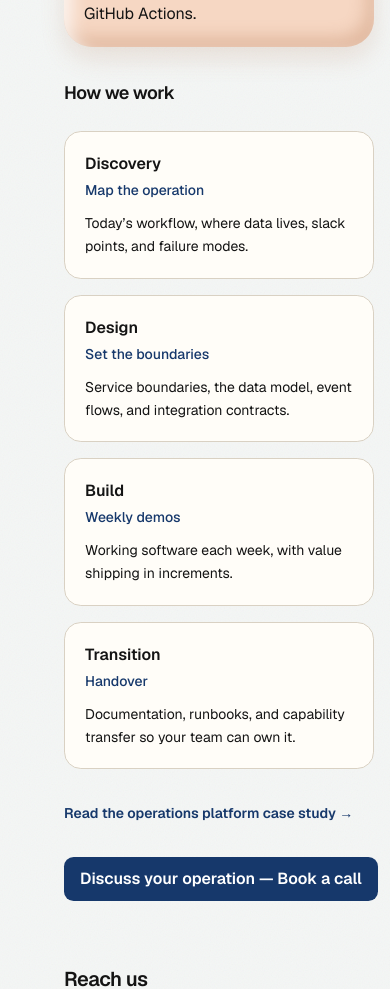
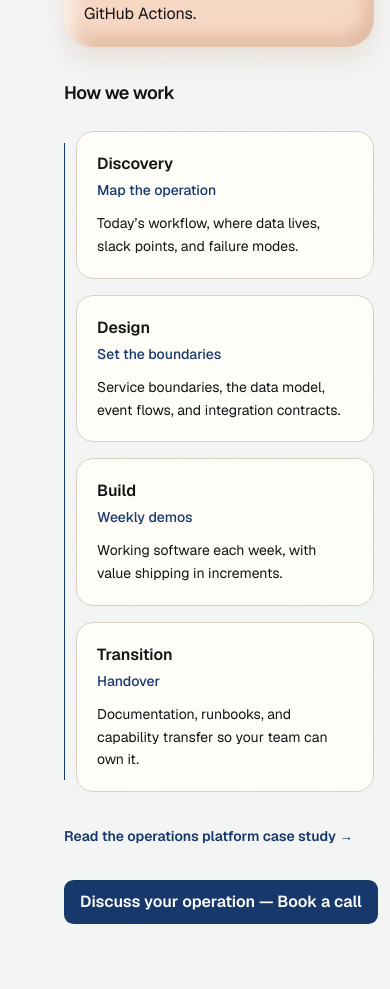
Before and after one commit to ShivP102/NisCorp_business_profile, a Next.js app: page /services in a window 390 px wide. Shown: the part 2180-3169 px from the top of the page. Built offline with nearby package versions, Linux system fonts and the light colour scheme.

Commit message:
improving workflows

```diff
--- a/app/services/page.tsx
+++ b/app/services/page.tsx
@@ -131,6 +131,7 @@ export default function ServicesPage() {
                   id="enterprise-shapes"
                   heading="How we work"
                   level={3}
+                  mode="sequence"
                   shapes={offering.shapes}
                 />
                 <p>
--- a/components/EngagementShapes.tsx
+++ b/components/EngagementShapes.tsx
@@ -1,10 +1,12 @@
 import type { OfferingShape } from "@/lib/data";
+import { cn } from "cn";
 
 type EngagementShapesProps = {
   heading: string;
   shapes: OfferingShape[];
   id?: string;
   level?: 2 | 3;
+  mode?: "peers" | "sequence";
 };
 
 export function EngagementShapes({
@@ -12,10 +14,13 @@ export function EngagementShapes({
   shapes,
   id = "engagement-shapes",
   level = 2,
+  mode = "peers",
 }: EngagementShapesProps) {
-  const columns =
-    shapes.length > 3 ? "sm:grid-cols-2 lg:grid-cols-4" : "sm:grid-cols-3";
+  const sequence = mode === "sequence";
+  const wideAtLg = shapes.length > 3;
+  const columns = wideAtLg ? "sm:grid-cols-2 lg:grid-cols-4" : "sm:grid-cols-3";
   const HeadingTag = level === 3 ? "h3" : "h2";
+  const ListTag = sequence ? "ol" : "ul";
   const headingClass =
     level === 3
       ? "text-lg font-semibold tracking-tight text-foreground"
@@ -26,11 +31,33 @@ export function EngagementShapes({
       <HeadingTag id={id} className={headingClass}>
         {heading}
       </HeadingTag>
-      <ul className={`mt-6 grid gap-4 ${columns}`}>
+      <div className="relative mt-6">
+        {sequence ? (
+          <>
+            <div
+              aria-hidden
+              className="pointer-events-none absolute top-3 bottom-3 left-0 z-0 w-px bg-accent sm:hidden"
+            />
+            <div
+              aria-hidden
+              className={cn(
+                "pointer-events-none absolute top-1/2 z-0 h-px -translate-y-1/2 bg-accent",
+                wideAtLg
+                  ? "right-[12.5%] left-[12.5%] hidden lg:block"
+                  : "right-[16.67%] left-[16.67%] hidden sm:block",
+              )}
+            />
+          </>
+        ) : null}
+        <ListTag className={cn("relative z-10 grid list-none gap-4", columns)}>
           {shapes.map((shape) => (
             <li
               key={shape.name}
-            className="rounded-xl border border-border bg-surface px-5 py-5"
+              className={cn(
+                "rounded-xl border border-border bg-surface px-5 py-5",
+                sequence &&
+                  "max-sm:ml-3 transition-transform duration-200 hover:-translate-y-1 motion-reduce:transition-none motion-reduce:hover:translate-none",
+              )}
             >
               <p className="text-base font-semibold text-foreground">
                 {shape.name}
@@ -50,7 +77,8 @@ export function EngagementShapes({
               </ul>
             </li>
           ))}
-      </ul>
+        </ListTag>
+      </div>
     </section>
   );
 }
--- a/components/OfferingDetail.tsx
+++ b/components/OfferingDetail.tsx
@@ -102,6 +102,7 @@ export function OfferingDetail({
           <EngagementShapes
             id={`${offering.slug}-shapes`}
             heading={offering.slug === "websites" ? "Packages" : "How it works"}
+            mode={offering.slug === "websites" ? "peers" : "sequence"}
             shapes={offering.shapes}
           />
         </div>
```
Lines whose indentation alone changed are shown as unchanged.
